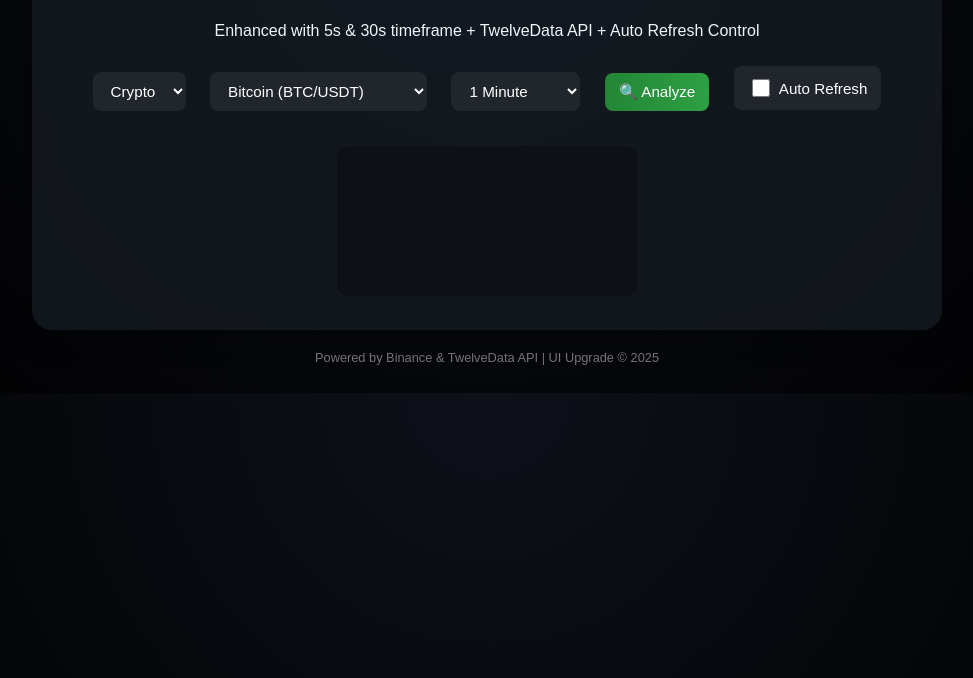
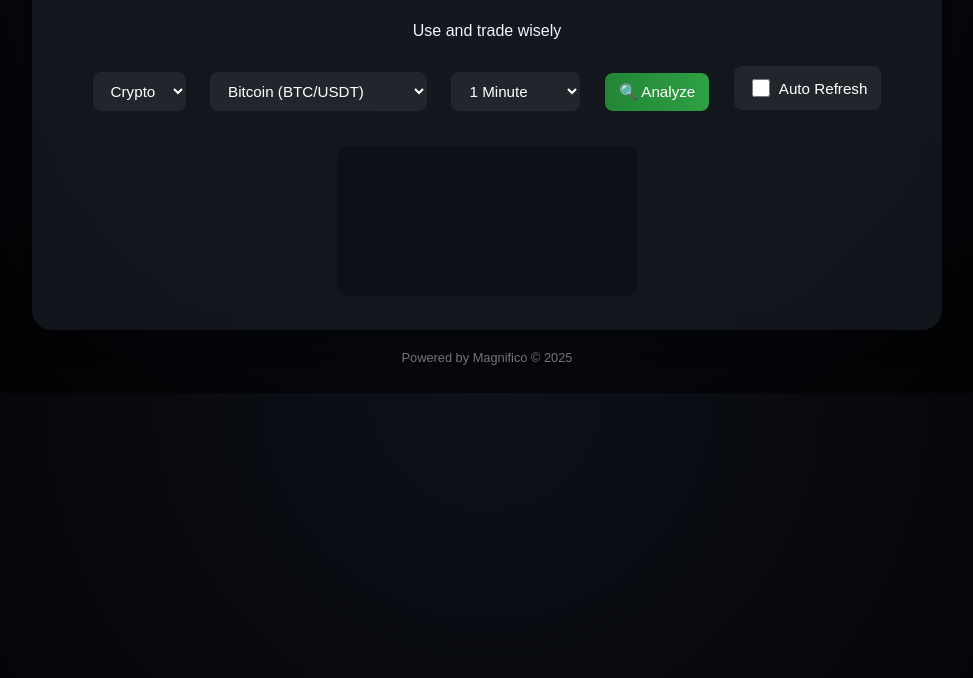
Before and after one commit to Bhoytems/PxBxS, a plain HTML site: page index.html in a window 1280 px wide. Shown: the part 122-800 px from the top of the page, without its empty margins (153-1126 px from the left). Drawn offline with nearby package versions, Linux system fonts and the light colour scheme.

Commit message:
Update footer branding from Binance to Magnifico

```diff
--- a/index.html
+++ b/index.html
@@ -10,7 +10,7 @@
 <body>
 <div class="box">
   <h2>📊 Pro v3.6 Crypto + Forex Signal Analyzer</h2>
-  <p>Enhanced with 5s & 30s timeframe + TwelveData API + Auto Refresh Control</p>
+  <p>Use and trade wisely</p>
 
   <div>
     <select id="market" onchange="updateAssetOptions()">
@@ -40,7 +40,7 @@
   <canvas id="priceChart" height="150"></canvas>
 </div>
 
-<footer>Powered by Binance & TwelveData API | UI Upgrade © 2025</footer>
+<footer>Powered by Magnifico © 2025</footer>
 
 <script src="script.js"></script>
 </body>
```
